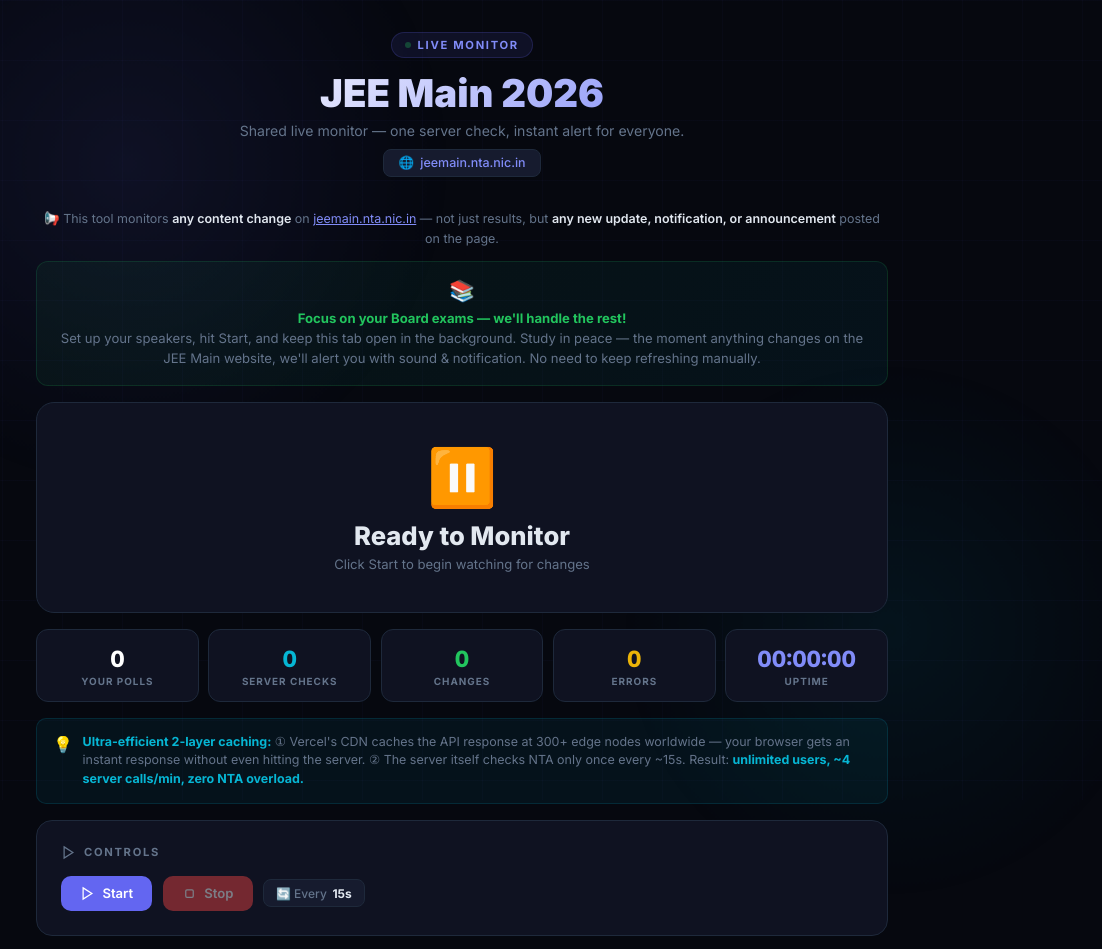
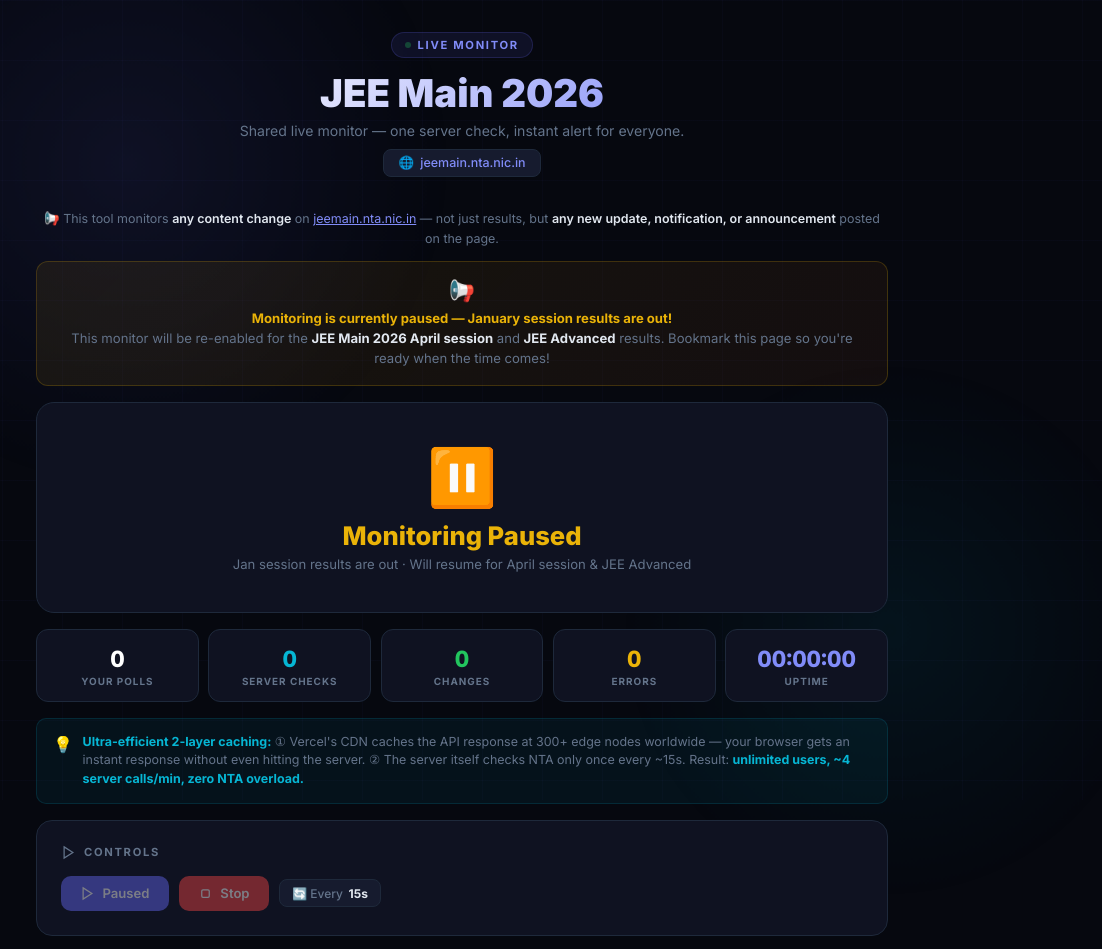
Before and after one commit to neptotech/jee-2026-monitor, a website: page public/index.html in a window 1280 px wide. Shown: the top 949 px of the page, 178-1280 px from the left. Drawn offline with Linux system fonts and the light colour scheme.

Commit message:
Pause monitoring - Jan results declared, resume for April & Advanced

```diff
--- a/public/index.html
+++ b/public/index.html
@@ -223,17 +223,18 @@
 
     <p class="note-text">📢 This tool monitors <strong>any content change</strong> on <a href="https://jeemain.nta.nic.in/" target="_blank" style="color:var(--accent2)">jeemain.nta.nic.in</a> — not just results, but <strong>any new update, notification, or announcement</strong> posted on the page.</p>
 
-    <div class="motivation-banner">
-      <span class="emoji">📚</span>
-      <p><strong>Focus on your Board exams — we'll handle the rest!</strong><br>Set up your speakers, hit Start, and keep this tab open in the background. Study in peace — the moment anything changes on the JEE Main website, we'll alert you with sound &amp; notification. No need to keep refreshing manually.</p>
+    <div class="motivation-banner" style="background:linear-gradient(135deg, rgba(234,179,8,.08), rgba(249,115,22,.06)); border-color:rgba(234,179,8,.2);">
+      <span class="emoji">📢</span>
+      <p><strong style="color:var(--yellow);">Monitoring is currently paused — January session results are out!</strong><br>
+      This monitor will be re-enabled for the <strong style="color:var(--text);">JEE Main 2026 April session</strong> and <strong style="color:var(--text);">JEE Advanced</strong> results. Bookmark this page so you're ready when the time comes!</p>
     </div>
 
     <!-- Status -->
     <div class="status-hero" id="statusHero">
       <div class="ripple"></div>
       <div class="status-icon" id="statusIcon">⏸️</div>
-      <div class="status-label" id="statusLabel">Ready to Monitor</div>
-      <div class="status-sub" id="statusSub">Click Start to begin watching for changes</div>
+      <div class="status-label" id="statusLabel" style="color:var(--yellow)">Monitoring Paused</div>
+      <div class="status-sub" id="statusSub">Jan session results are out · Will resume for April session &amp; JEE Advanced</div>
     </div>
 
     <!-- Stats -->
@@ -259,9 +260,9 @@
         Controls
       </div>
       <div class="controls">
-        <button class="btn btn-primary" id="btnStart" onclick="startMonitoring()">
+        <button class="btn btn-primary" id="btnStart" onclick="startMonitoring()" disabled title="Monitoring will resume for April session">
           <svg viewBox="0 0 24 24" fill="none" stroke="currentColor" stroke-width="2"><polygon points="5 3 19 12 5 21 5 3"/></svg>
-          Start
+          Paused
         </button>
         <button class="btn btn-danger" id="btnStop" onclick="stopMonitoring()" disabled>
           <svg viewBox="0 0 24 24" fill="none" stroke="currentColor" stroke-width="2"><rect x="6" y="6" width="12" height="12" rx="2"/></svg>
```
